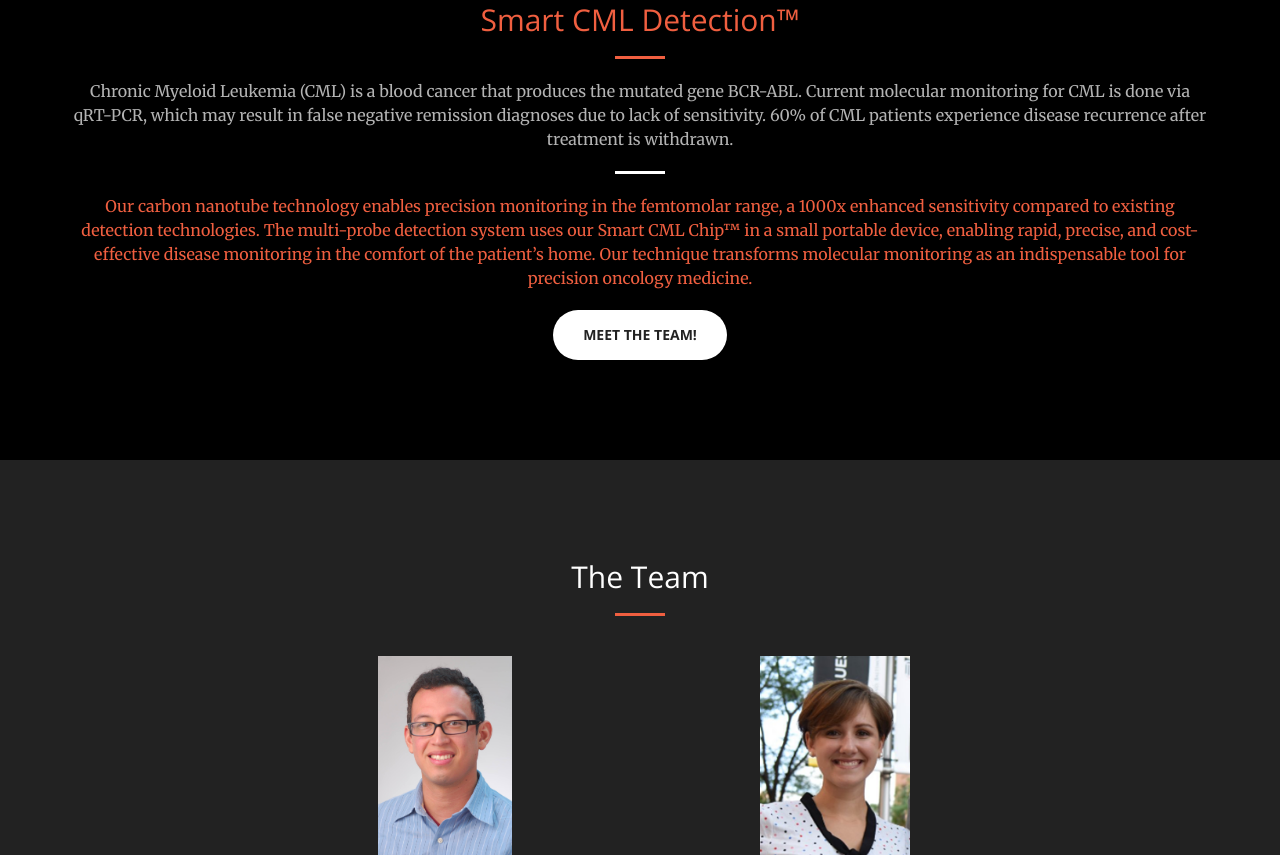
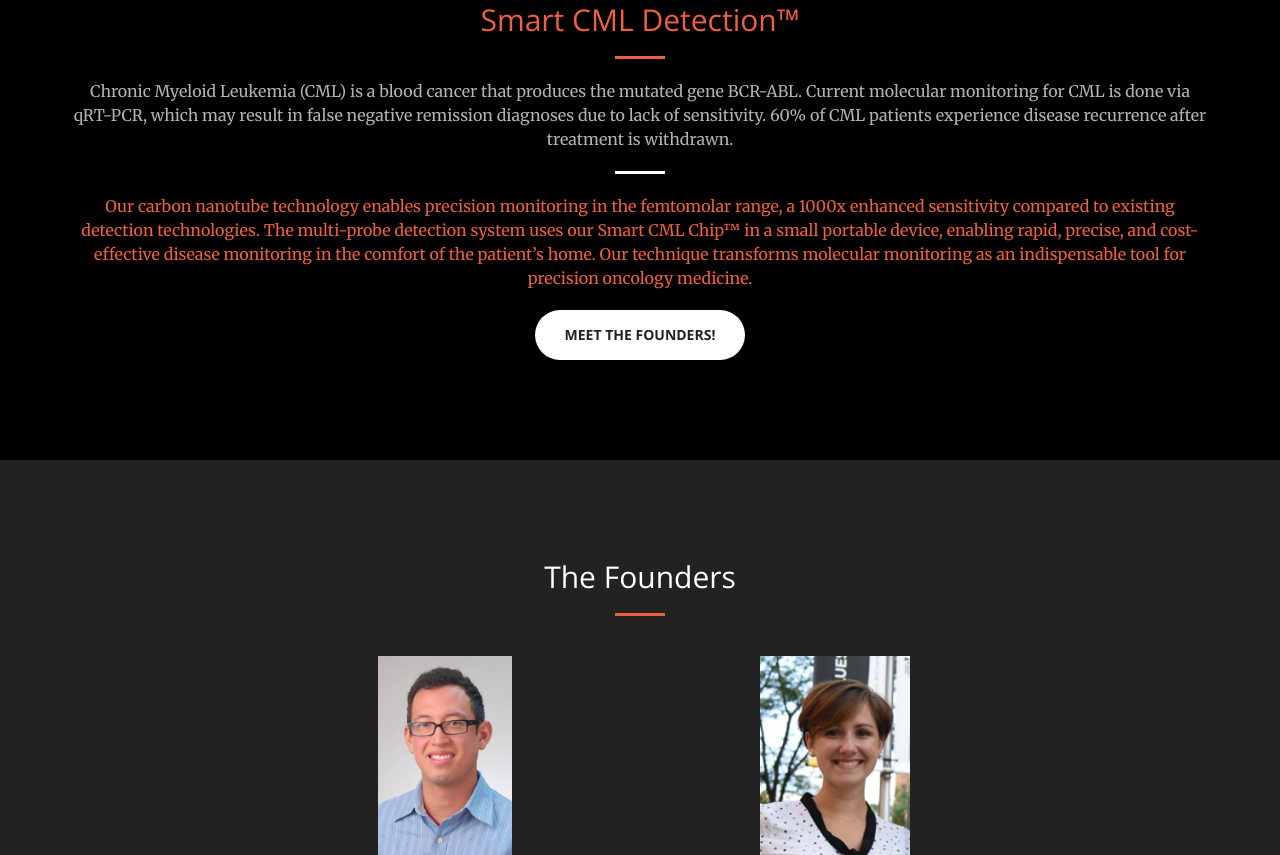
Before and after one commit to gh4x/Nanobernetics, a Django app: page / in a window 1280 px wide. Shown: the part 1493-2348 px from the top of the page. Run offline with Django 3.2, Linux system fonts and the light colour scheme; style sheets or scripts are compiled from the project's sources; some libraries are stand-ins or nearby versions.

Commit message:
Change from "team" section to "founders" section

```diff
--- a/welcome/templates/welcome/index.html
+++ b/welcome/templates/welcome/index.html
@@ -128,7 +128,7 @@
                             and cost-effective disease monitoring in the comfort of the patient’s home. Our technique
                             transforms molecular monitoring as an indispensable tool for precision oncology medicine.</p>
                     </div>
-                    <a href="#team" class="page-scroll btn btn-default btn-xl sr-button">Meet The Team!</a>
+                    <a href="#team" class="page-scroll btn btn-default btn-xl sr-button">Meet The Founders!</a>
                 </div>
             </div>
         </div>
@@ -138,7 +138,7 @@
         <div class="container">
              <div class="row">
                  <div class="col-lg-12 text-center">
-                     <h2 class="section-heading">The Team</h2>
+                     <h2 class="section-heading">The Founders</h2>
                      <hr>
                  </div>
              </div>
```
